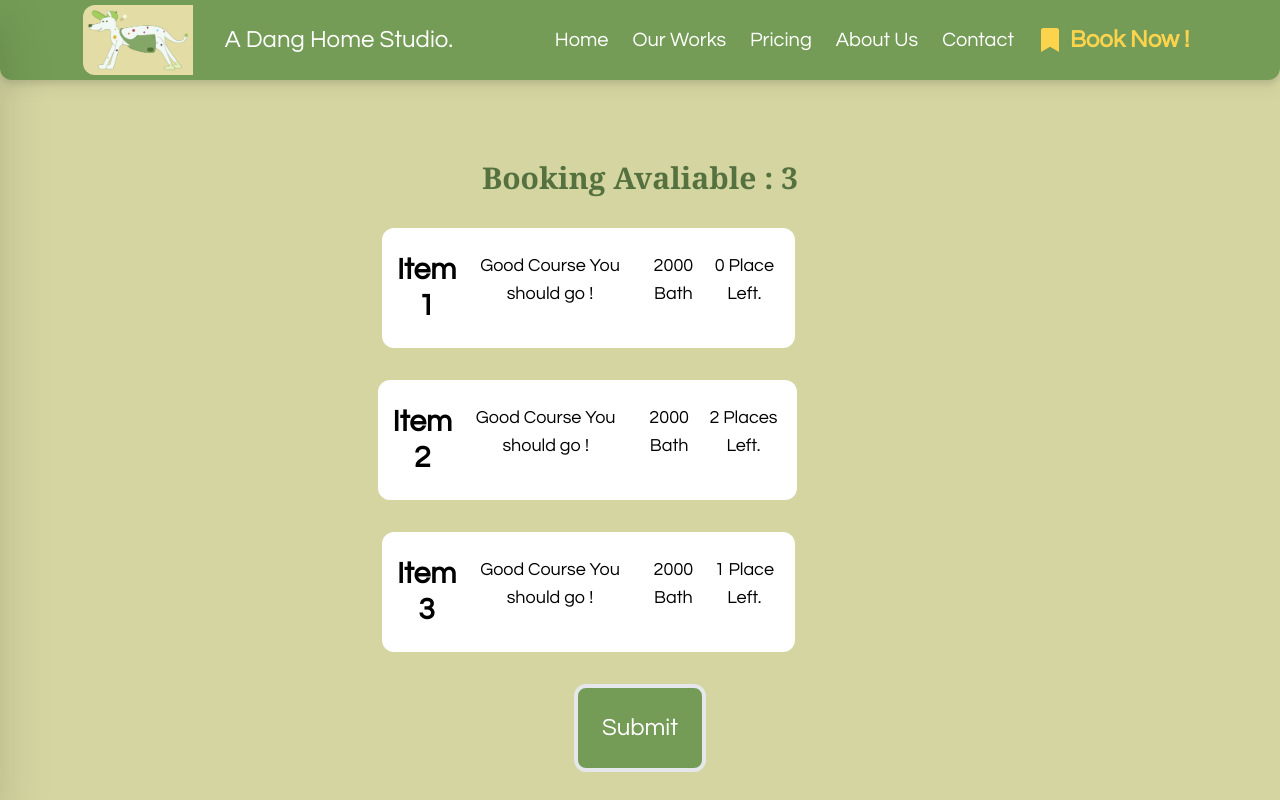
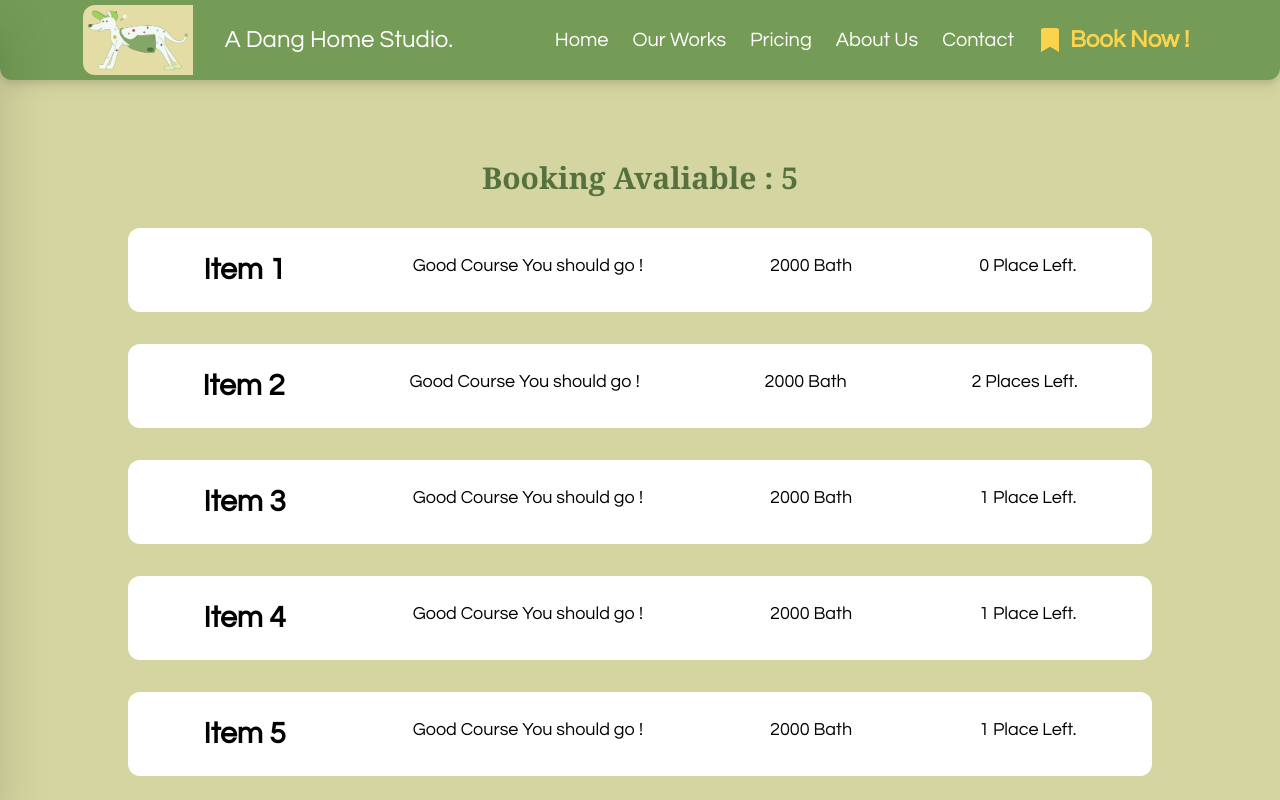
Before and after one commit to microhum/ADangHomeStudio, a Next.js app: page /workshop/booking in a window 1280 px wide. Shown: the top 800 px of the page. Built offline with nearby package versions, Linux system fonts and the light colour scheme.

Commit message:
Fix: Some Build Issues

```diff
--- a/src/pages/workshop/booking.tsx
+++ b/src/pages/workshop/booking.tsx
@@ -26,16 +26,30 @@ const Booking = () => {
       price: 2000,
       place_left: 1,
     },
+    {
+      id: 4,
+      description: "Good Course You should go !",
+      name: "Item 4",
+      price: 2000,
+      place_left: 1,
+    },
+    {
+      id: 5,
+      description: "Good Course You should go !",
+      name: "Item 5",
+      price: 2000,
+      place_left: 1,
+    },
   ];
   return (
     <>
       <div className="flex flex-col  items-center bg-cream w-full h-[20vh]" />
-      <div className="flex flex-col  gap-8 items-center bg-cream w-full h-screen">
+      <div className="flex flex-col gap-8 items-center bg-cream w-full h-screen">
         <p className="text-3xl text-meadow-400 font-serif font-bold">
           Booking Avaliable : {items.length}
         </p>
         {items.map((item) => (
-          <div key={item.name}>
+          <div className="flex items-center justify-center w-full" key={item.id+"_"+item.name}>
             <ShoppingCartItem
               id={item.id}
               description={item.description}
```
